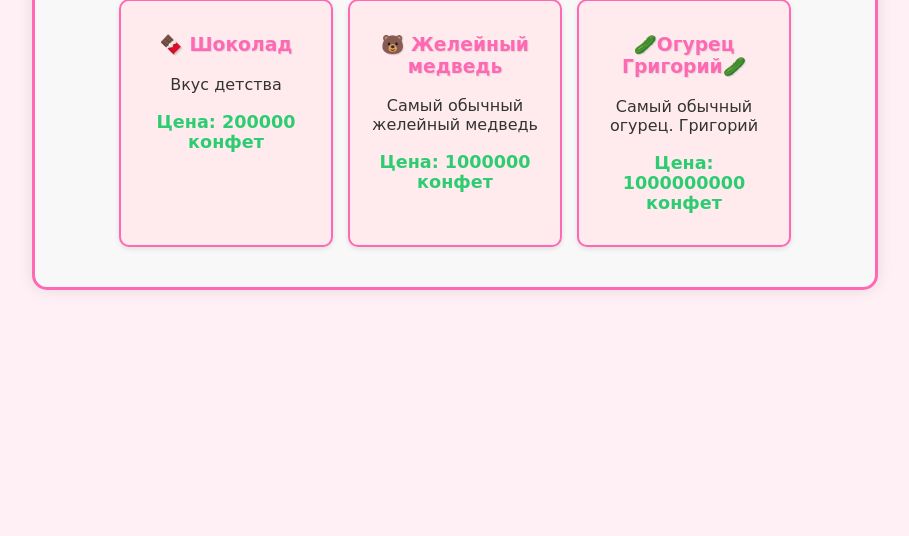
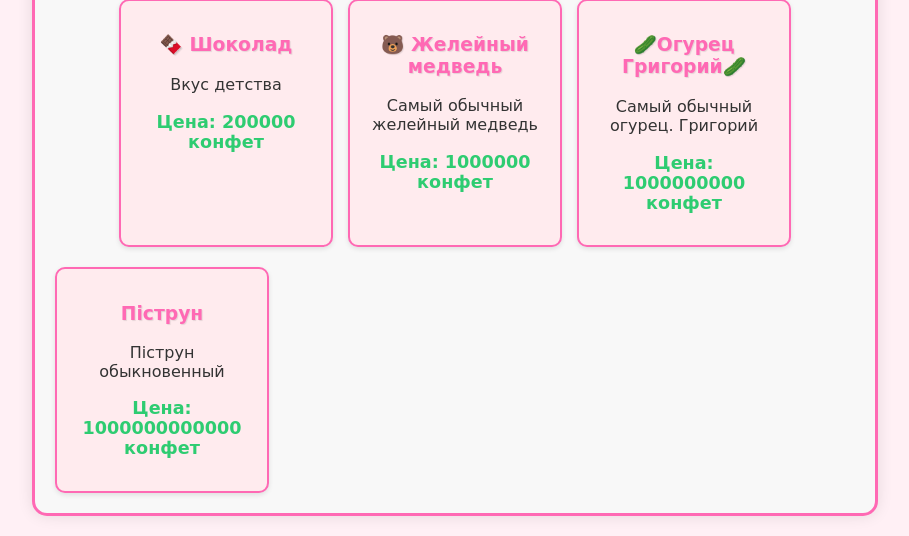
Before and after one commit to FDA-2011/site2, a Flask app: page /clicker in a window 1280 px wide. Shown: the part 1710-2246 px from the top of the page, without its empty margins (185-1094 px from the left). Before the commit the page ends 2000 px from the top, so only its background shows below. Run offline with Flask 3, Linux system fonts and the light colour scheme.

Commit message:
Update candy_clicker.html

```diff
--- a/templates/candy_clicker.html
+++ b/templates/candy_clicker.html
@@ -215,6 +215,12 @@
                 <p>Самый обычный огурец. Григорий</p>
                 <p class="price">Цена: 1000000000 конфет</p>
             </div>
+	    </div>
+		<div class="skin" onclick="buySkin('Пiструн', 'https://encrypted-tbn0.gstatic.com/images?q=tbn:ANd9GcShN6eL6wd43OhvAnJ-HTkgq9wPJWa0i3IiOg&s', 1000000000000)">
+                <h3>Пiструн</h3>
+                <p>Пiструн обыкновенный </p>
+                <p class="price">Цена: 1000000000000 конфет</p>
+            </div>
         </div>
     </div>
 
```
